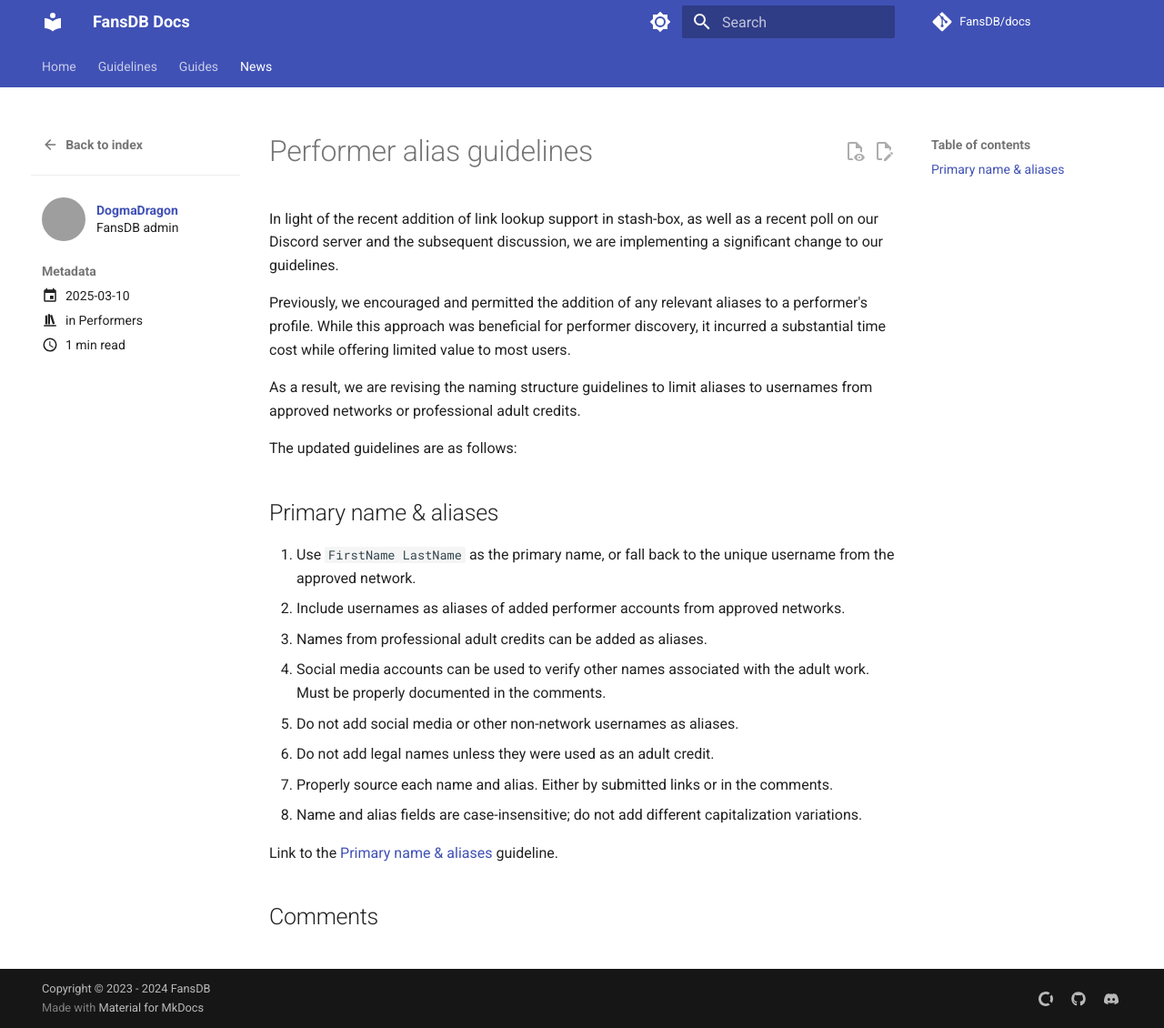
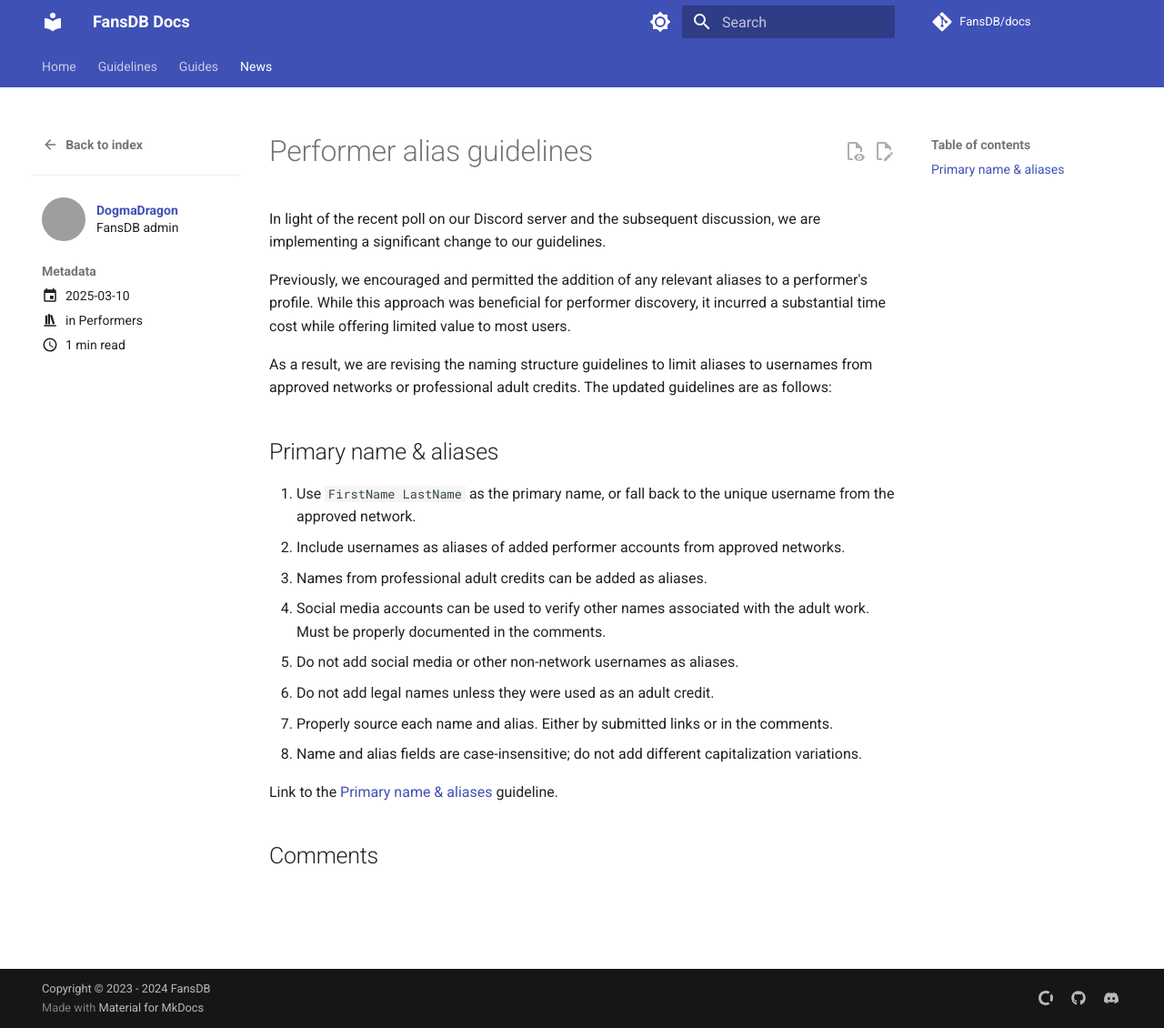
Before and after one commit to FansDB/docs, an MkDocs documentation site: the page built from docs/news/posts/2025-03-10-performer-alias-guideline-change.md, in a window 1280 px wide and 1130 px high. Shown: the whole window at 91% size. Built offline with MkDocs 1.6.1 and Material for MkDocs 9.7.7, drawn with Linux system fonts in a browser that asks for light colours; comment, search, counter and statistics services are not loaded; grey boxes are pictures that could not be loaded.

Commit message:
Update news post

```diff
--- a/docs/news/posts/2025-03-10-performer-alias-guideline-change.md
+++ b/docs/news/posts/2025-03-10-performer-alias-guideline-change.md
@@ -8,13 +8,11 @@
 comments: true
 ---
 
-In light of the recent addition of link lookup support in stash-box, as well as a recent poll on our Discord server and the subsequent discussion, we are implementing a significant change to our guidelines.
+In light of the recent poll on our Discord server and the subsequent discussion, we are implementing a significant change to our guidelines.
 
 Previously, we encouraged and permitted the addition of any relevant aliases to a performer's profile. While this approach was beneficial for performer discovery, it incurred a substantial time cost while offering limited value to most users.
 
-As a result, we are revising the naming structure guidelines to limit aliases to usernames from approved networks or professional adult credits.
-
-The updated guidelines are as follows:
+As a result, we are revising the naming structure guidelines to limit aliases to usernames from approved networks or professional adult credits. The updated guidelines are as follows:
 
 ## Primary name & aliases
 
```
